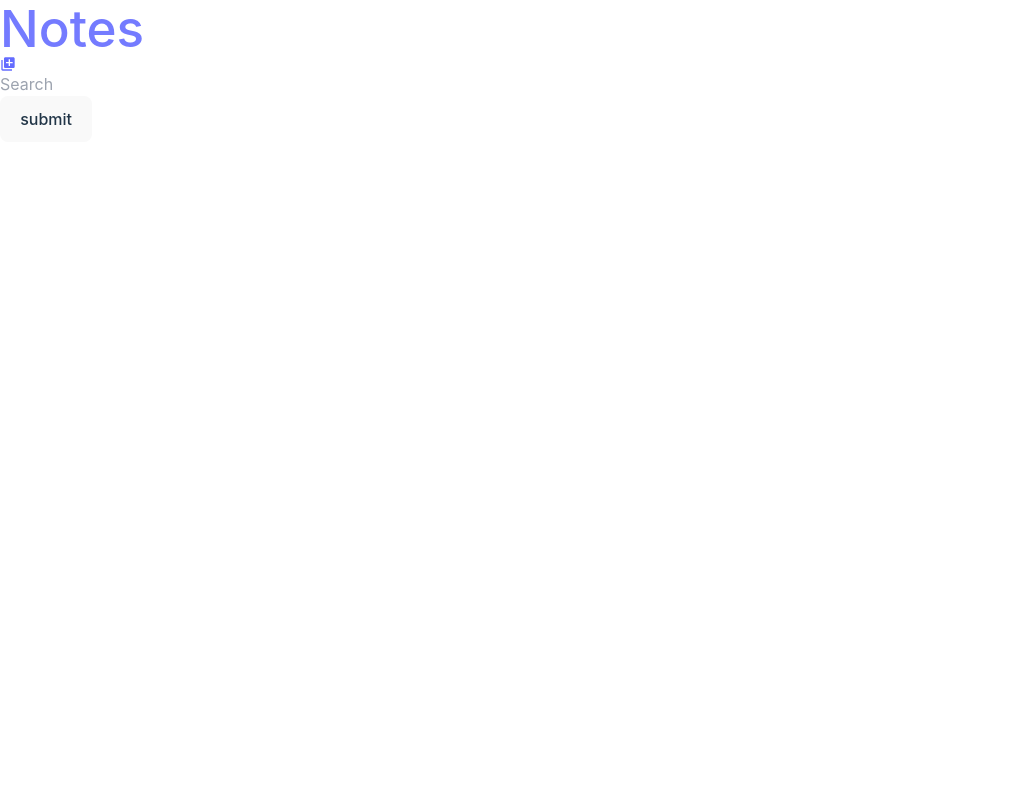
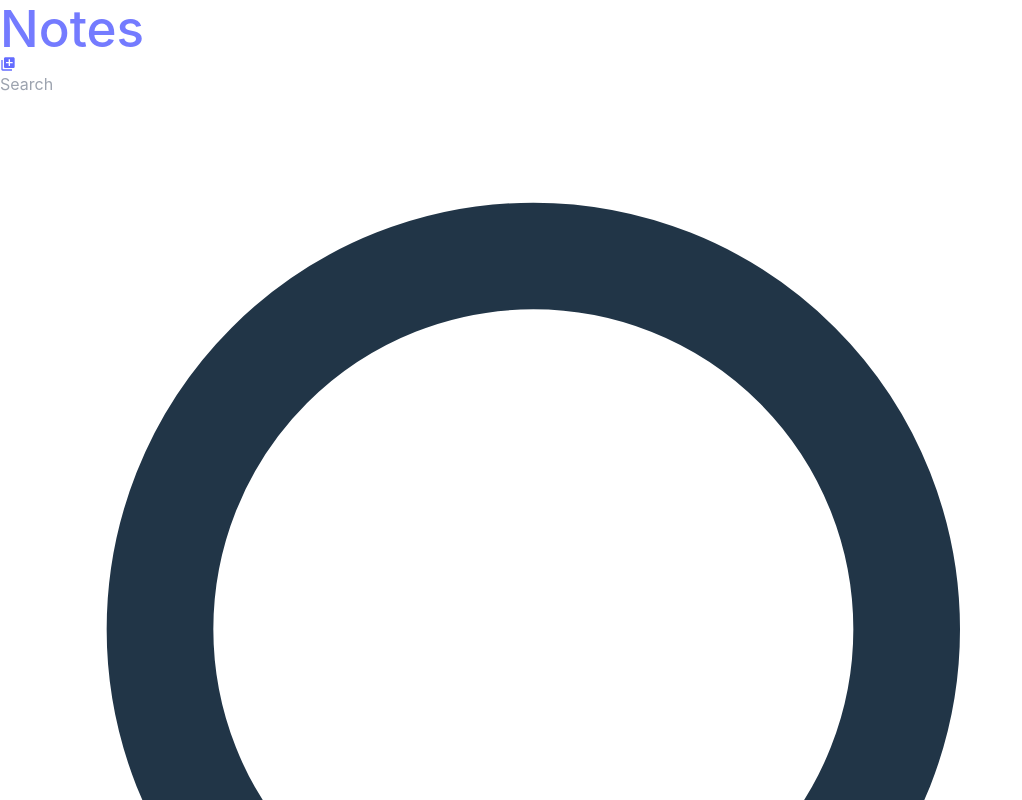
Before and after one commit to eakelvin/note-app, a React (Vite) app: page / in a window 1280 px wide. Shown: the top 800 px of the page, without its empty margins (0-1022 px from the left). Built offline with nearby package versions, Linux system fonts and the light colour scheme.

Commit message:
designed the searchbar

```diff
--- a/src/Components/Searchbar.jsx
+++ b/src/Components/Searchbar.jsx
@@ -23,13 +23,13 @@ function Searchbar(props) {
                             value={dataForm}
                             className="peer cursor-pointer relative z-10 h-12 w-12 rounded-full border bg-transparent pl-12 outline-none focus:w-full focus:cursor-text focus:border-indigo-300 focus:pl-16 focus:pr-4"
                     />
-                    {/* <div>
+                    <div>
                     <svg xmlns="http://www.w3.org/2000/svg" className="absolute inset-y-0 my-auto h-8 w-12 border-r border-transparent stroke-gray-500 px-3.5 peer-focus:border-lime-300 peer-focus:stroke-lime-500" fill="none" viewBox="0 0 24 24" stroke="currentColor" strokeWidth="2">
                     <path strokeLinecap="round" strokeLinejoin="round" d="M21 21l-6-6m2-5a7 7 0 11-14 0 7 7 0 0114 0z" />
-                    </svg></div> */}
-                    <div className='pt-5 text-center'>
+                    </svg></div>
+                    {/* <div className='pt-5 text-center'>
                     <button>submit</button>
-                    </div>
+                    </div> */}
                 </form>
             </div>
          </div>
```
